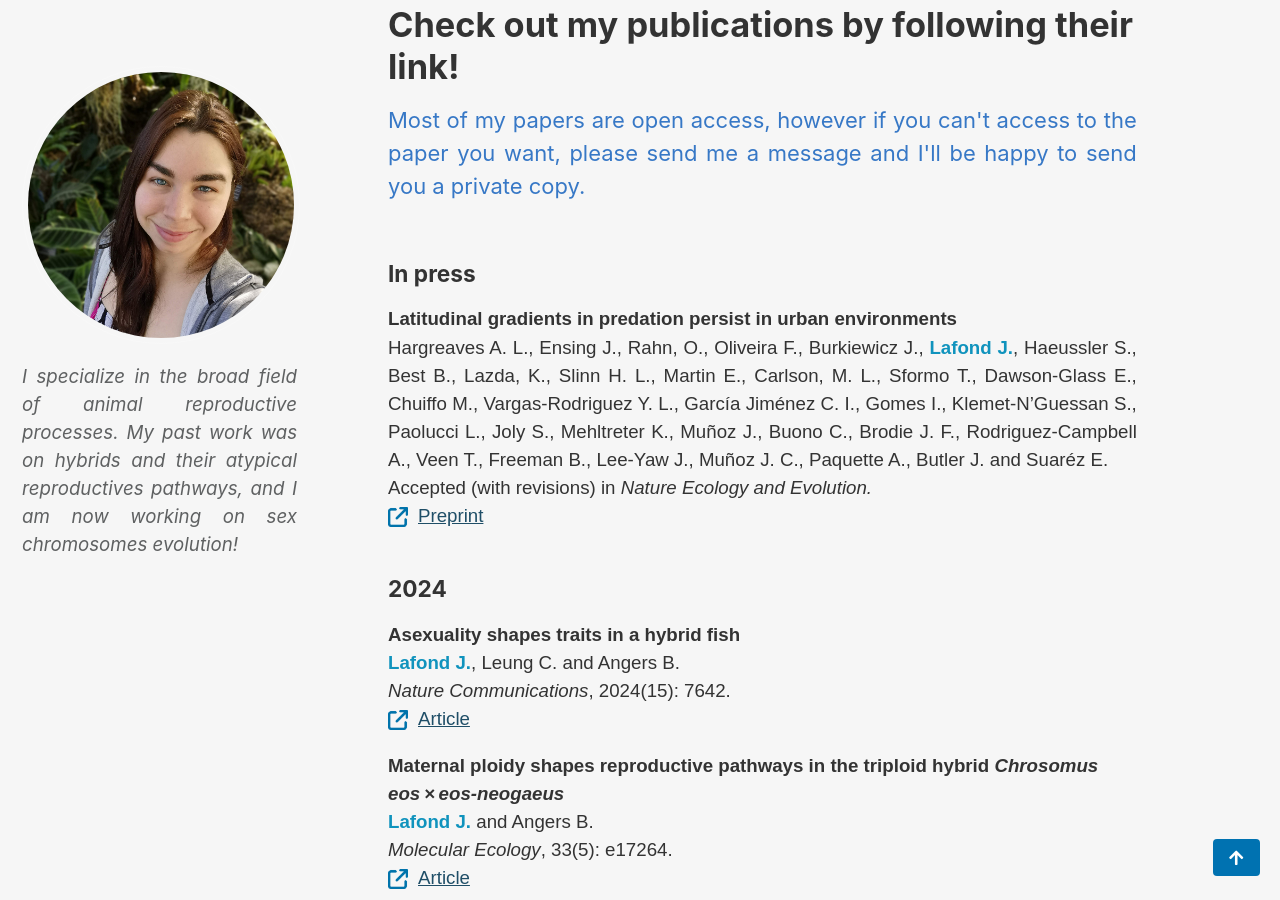
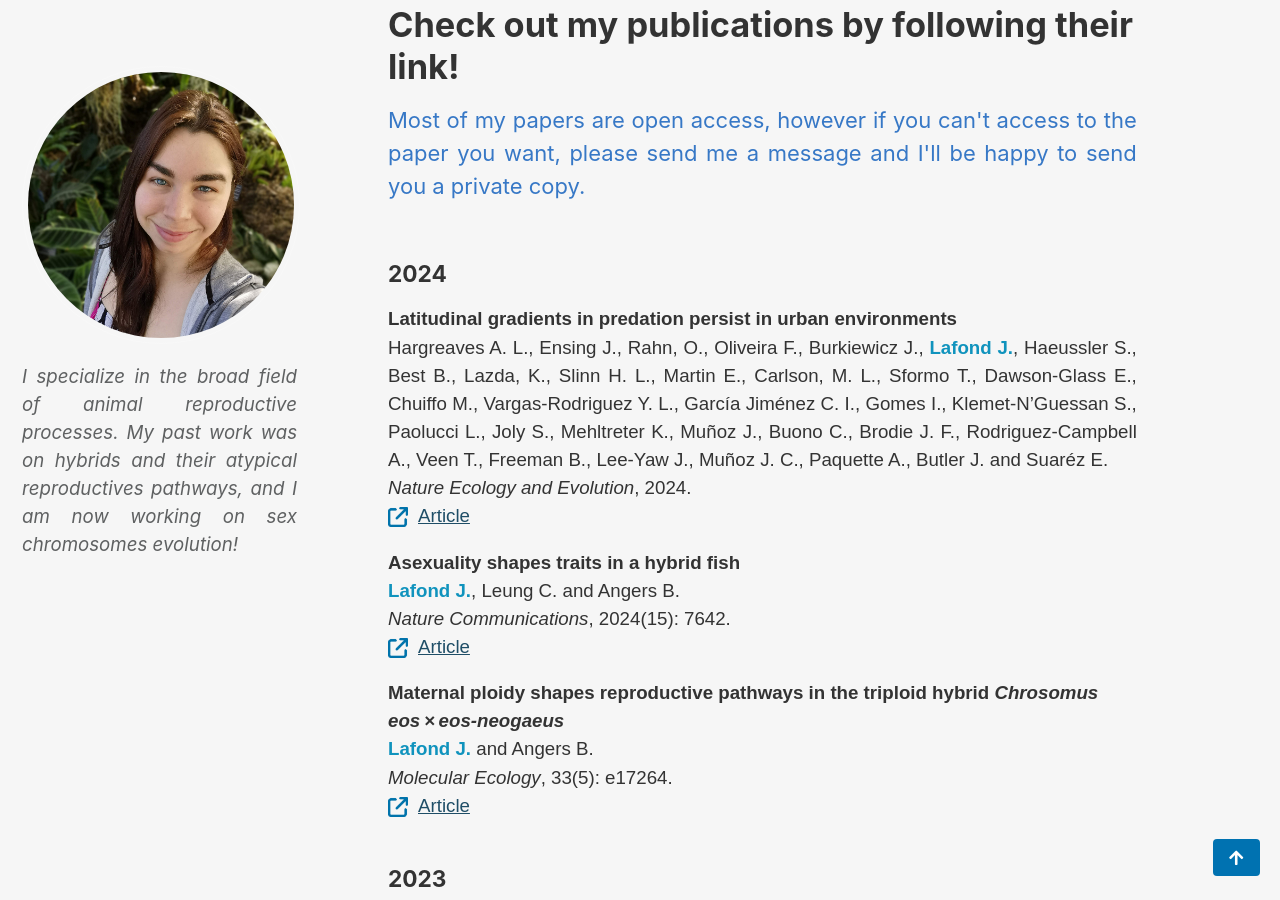
Before and after one commit to JoelleLafond/JoelleLafond.github.io, a Jekyll site: the page built from _pages/4_Publications.md, in a window 1280 px wide and 900 px high, scrolled down 405 px. Built offline with Jekyll 4.4.1, drawn with Linux system fonts in a browser that asks for light colours; cached includes are drawn as plain includes.

Commit message:
Update pubs

```diff
--- a/_pages/5_Publications.md
+++ b/_pages/4_Publications.md
@@ -16,16 +16,15 @@
 
 <div style="text-align: justify; padding-bottom: 0.5em"><span style="color:#3778C6;" align="justify"> Most of my papers are open access, however if you can't access to the paper you want, please send me a message and I'll be happy to send you a private copy. </span> </div>
 
-<h5>In press </h5>
+<h5>2024 </h5>
 
 <p style="font-size:85%; font-weight: bold; margin:1em 0 0 0">Latitudinal gradients in predation persist in urban environments</p>
 <p align="justify" style="font-size:85%; margin:0 0 0 0">Hargreaves A. L., Ensing J., Rahn, O., Oliveira F., Burkiewicz J., <b style="color:#1093BD"> Lafond J.</b>, Haeussler S., Best B., Lazda, K., Slinn H. L., Martin E., Carlson, M. L., Sformo T., Dawson-Glass E., Chuiffo M., Vargas-Rodriguez Y. L., García Jiménez C. I., Gomes I., Klemet-N’Guessan S., Paolucci L., Joly S., Mehltreter K., Muñoz J., Buono C., Brodie J. F., Rodriguez-Campbell A., Veen T., Freeman B., Lee-Yaw J., Muñoz J. C., Paquette A., Butler J. and Suaréz E.</p>
-<p style="font-size:85%; margin:0 0 0 0">Accepted (with revisions) in <i>Nature Ecology and Evolution. </i> </p>
-<p style="font-size:85%; margin:0 0 0 0"> <a target="_blank" href="https://www.biorxiv.org/content/10.1101/2023.11.14.566324v1">
-  <img style="margin-right: 10px; display: inline-block; vertical-align: middle;" alt="alt_text" width="20px" src="../assets/images/Favicon_Link.png" />Preprint
+<p style="font-size:85%; margin:0 0 0 0"><i>Nature Ecology and Evolution</i>, 2024. </p>
+<p style="font-size:85%; margin:0 0 0 0"> <a target="_blank" href="https://www.nature.com/articles/s41559-024-02504-7">
+  <img style="margin-right: 10px; display: inline-block; vertical-align: middle;" alt="alt_text" width="20px" src="../assets/images/Favicon_Link.png" />Article
 </a></p>
 
-<h5>2024 </h5>
 <p style="font-size:85%; font-weight: bold; margin:1em 0 0 0">Asexuality shapes traits in a hybrid fish</p>
 <p style="font-size:85%; margin:0 0 0 0"><b style="color:#1093BD">Lafond J.</b>, Leung C. and Angers B. </p>
 <p style="font-size:85%; margin:0 0 0 0"><i>Nature Communications</i>, 2024(15): 7642. </p>
```
Also changed, not shown: _pages/5_Outreach.md (renamed from _pages/4_Outreach.md), 1 other file.
